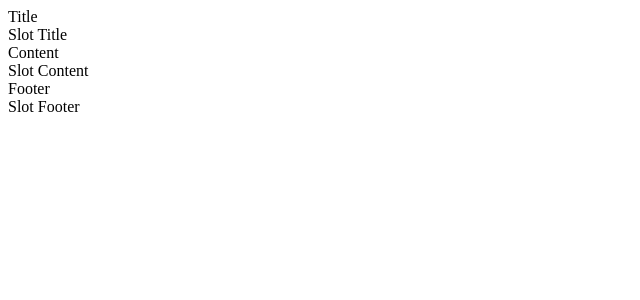
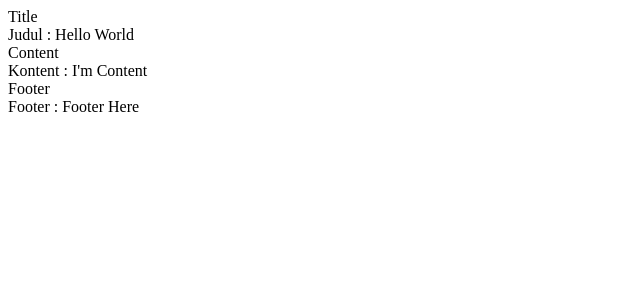
Before and after one commit to chaerulmarwan20/vue-3-basic, a Vue app: page / in a window 1280 px wide. Shown: the top 300 px of the page, without its empty margins (0-640 px from the left). Built offline with nearby package versions, Linux system fonts and the light colour scheme.

Commit message:
props slot

```diff
--- a/src/App.vue
+++ b/src/App.vue
@@ -1,13 +1,15 @@
 <template>
   <child-component>
-    <template v-slot:default>
-      <span>Slot Title</span>
+    <!-- without destructuring object -->
+    <template v-slot:default="props">
+      <span>Judul : {{ props.data }}</span>
     </template>
-    <template v-slot:slotContent>
-      <span>Slot Content</span>
+    <template v-slot:slotContent="props">
+      <span>Kontent : {{ props.data }}</span>
     </template>
-    <template v-slot:slotFooter>
-      <span>Slot Footer</span>
+    <!-- with destructuring object -->
+    <template v-slot:slotFooter="{ data }">
+      <span>Footer : {{ data }}</span>
     </template>
   </child-component>
 </template>
--- a/src/components/ChildComponent.vue
+++ b/src/components/ChildComponent.vue
@@ -1,12 +1,20 @@
 <template>
   <div>Title</div>
-  <slot />
+  <slot :data="title" />
   <div>Content</div>
-  <slot name="slotContent" />
+  <slot name="slotContent" :data="content" />
   <div>Footer</div>
-  <slot name="slotFooter" />
+  <slot name="slotFooter" :data="footer" />
 </template>
 
 <script>
-export default {};
+export default {
+  data() {
+    return {
+      title: "Hello World",
+      content: "I'm Content",
+      footer: "Footer Here",
+    };
+  },
+};
 </script>
```
